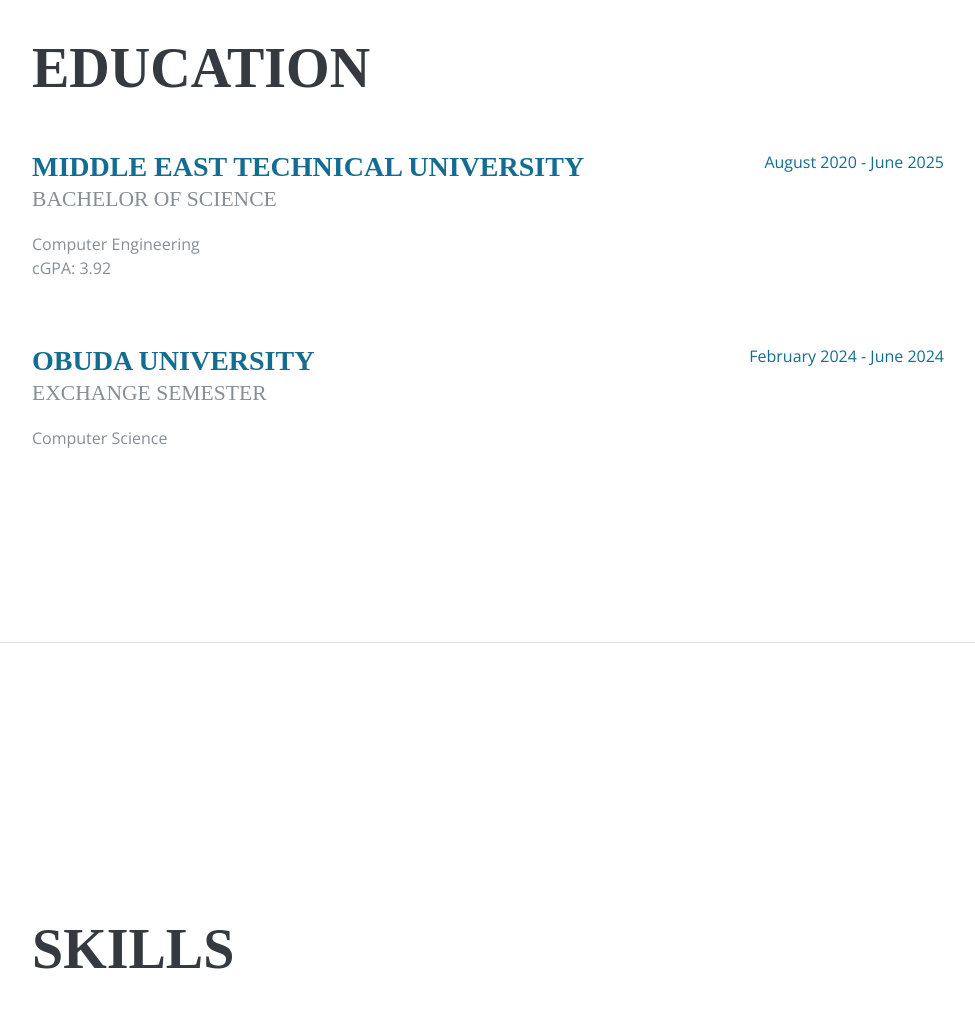
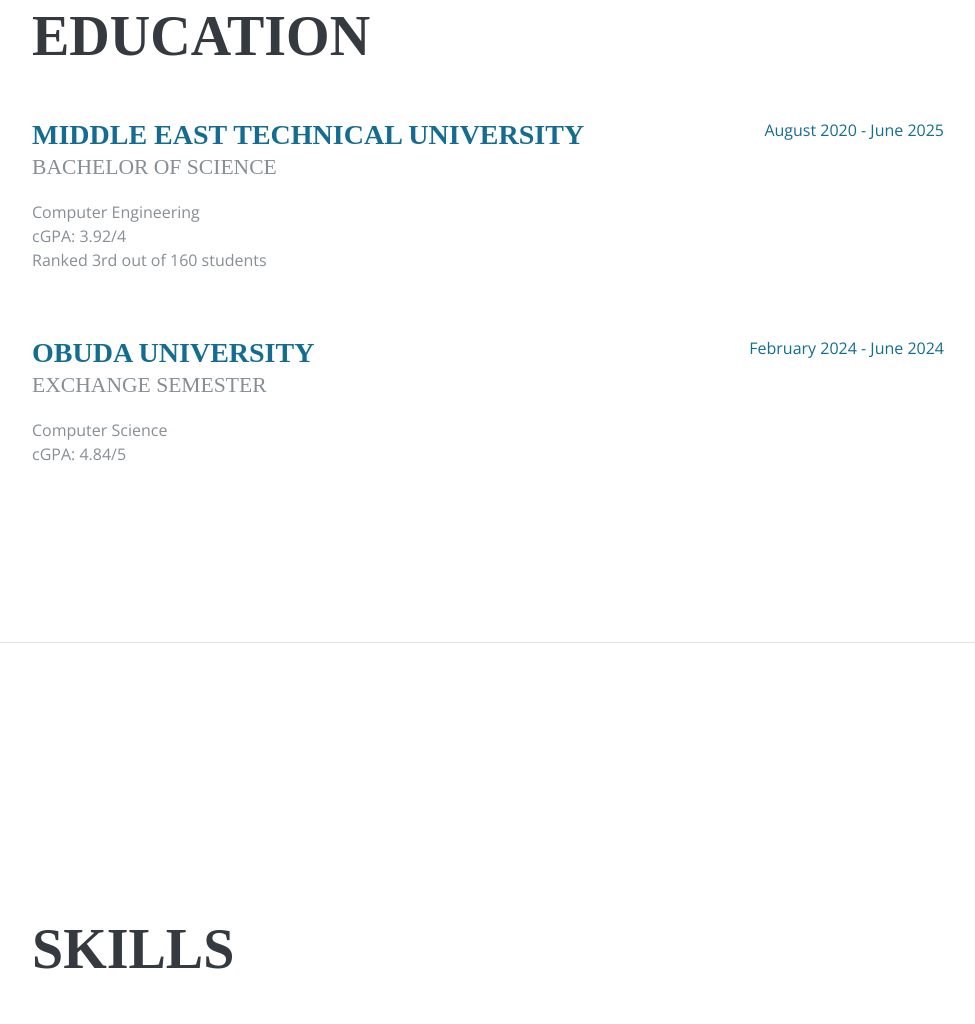
Before and after one commit to dogancemd/dogancemd.github.io, a plain HTML site: page index.html in a window 1280 px wide. Shown: the part 2459-3483 px from the top of the page, without its empty margins (288-1263 px from the left). Drawn offline with nearby package versions, Linux system fonts and the light colour scheme; a web font is replaced by a local one.

Commit message:
updated ranking and GPAs

```diff
--- a/index.html
+++ b/index.html
@@ -210,7 +210,7 @@
               <h3 class="mb-0"><a href="files/transcript.pdf">Middle East Technical University</a></h3>
               <div class="subheading mb-3">Bachelor of Science</div>
               <div>Computer Engineering</div>
-              <p>cGPA: 3.92</p>
+              <p>cGPA: 3.92/4<br>Ranked 3rd out of 160 students</p>
             </div>
             <div class="resume-date text-md-right">
               <span class="text-primary">August 2020 - June 2025</span>
@@ -222,6 +222,7 @@
               <h3 class="mb-0"><a href="files/transcript_obuda.pdf">Obuda University</a></h3>
               <div class="subheading mb-3">Exchange Semester</div>
               <div>Computer Science</div>
+              <p>cGPA: 4.84/5</p>
             </div>
             <div class="resume-date text-md-right">
               <span class="text-primary">February 2024 - June 2024</span>
```
